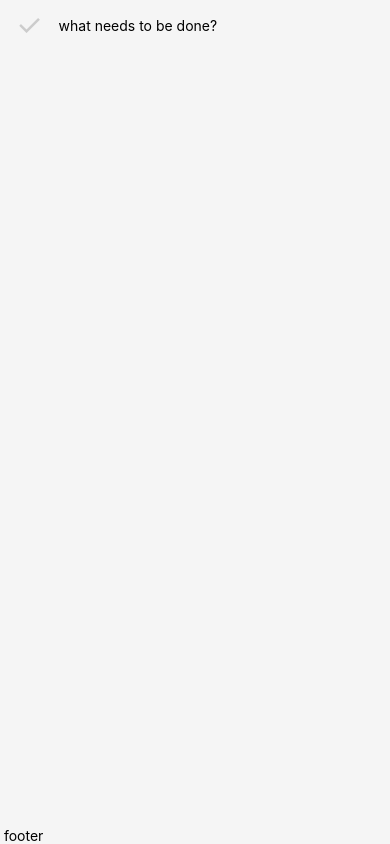
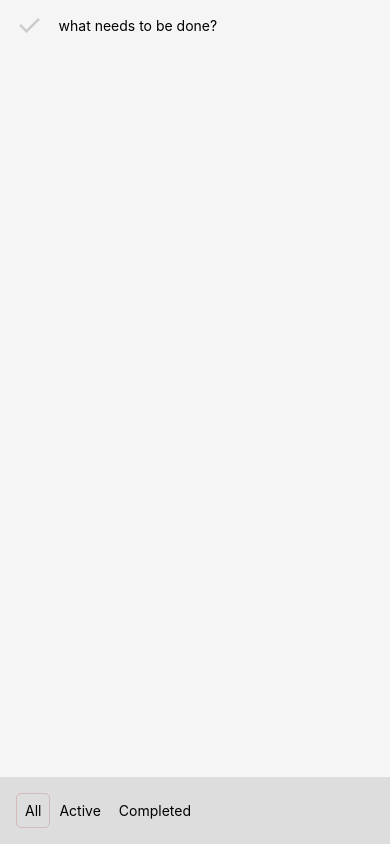
Before and after one commit to boovius/react-native-todo, a React Native app: screen / in a window 390 px wide. Built offline with nearby package versions, Linux system fonts and the light colour scheme.

Commit message:
add filter to footer all active complete

```diff
--- a/App.js
+++ b/App.js
@@ -18,11 +18,15 @@ export default class App extends Component {
     this.state = {
       value: "",
       items: [],
-      allComplete: false
+      allComplete: false,
+      filter: 'ALL'
     }
     this.handleAddItem = this.handleAddItem.bind(this)
+    this.handleDeleteTodo = this.handleDeleteTodo.bind(this)
     this.handleToggleComplete = this.handleToggleComplete.bind(this)
     this.handleToggleAllComplete = this.handleToggleAllComplete.bind(this)
+    this.handleFilter = this.handleFilter.bind(this)
+    this.filteredItems = this.filteredItems.bind(this)
   }
 
   handleToggleComplete(key, complete) {
@@ -45,18 +49,35 @@ export default class App extends Component {
     this.setState({items: newItems, allComplete: complete});
   }
 
+  handleDeleteTodo(key) {
+    const newItems = this.state.items.filter(item => key !== item.key)
+    this.setState({items: newItems})
+  }
+
   handleAddItem() {
     if (!this.state.value) return;
     const newItems = [
       ... this.state.items,
       {
         key: Date.now().toString(),
-        thing: Date.now(),
         text: this.state.value,
         complete: false
       }
     ]
     this.setState({items: newItems, value: ""})
+  }
+
+  handleFilter(filter) {
+    this.setState({filter})
+  }
+
+  filteredItems() {
+    if (this.state.filter === 'ALL') return this.state.items;
+    if (this.state.filter === 'COMPLETED') {
+      return this.state.items.filter(item => item.complete === true)
+    } else {
+      return this.state.items.filter(item => item.complete !== true)
+    }
   }
 
   render() {
@@ -73,18 +94,19 @@ export default class App extends Component {
             ItemSeparatorComponent={({highlighted}) => (
               <View style={[styles.separator, highlighted && {marginLeft: 0}]} />
             )}
-            data={this.state.items}
+            data={this.filteredItems()}
             renderItem={({ item }) =>
               <Row
                 onToggleComplete={()=>
                   this.handleToggleComplete(item.key, item.complete)
                 }
+                onDelete={()=>this.handleDeleteTodo(item.key)}
                 {...item}
               />
             }
           />
         </View>
-        <Footer />
+        <Footer filter={this.state.filter} filterTodos={this.handleFilter} />
       </View>
     );
   }
--- a/footer.js
+++ b/footer.js
@@ -1,5 +1,5 @@
 import React, { Component } from 'react';
-import { View, Text } from 'react-native';
+import { View, Text, TouchableOpacity, StyleSheet } from 'react-native';
 
 export default class Footer extends Component {
   constructor(props) {
@@ -9,10 +9,52 @@ export default class Footer extends Component {
   }
 
   render() {
+    const { filter, filterTodos } = this.props;
     return (
-      <View>
-        <Text> footer </Text>
+      <View style={styles.container}>
+        <View style={styles.filters}>
+          <TouchableOpacity
+            style={[styles.filter, filter === 'ALL' && styles.selected]}
+            onPress={()=>filterTodos('ALL')}
+          >
+            <Text>All</Text>
+          </TouchableOpacity>
+          <TouchableOpacity
+            style={[styles.filter, filter === 'ACTIVE' && styles.selected]}
+            onPress={()=>filterTodos('ACTIVE')}
+          >
+            <Text>Active</Text>
+          </TouchableOpacity>
+          <TouchableOpacity
+            style={[styles.filter, filter === 'COMPLETED' && styles.selected]}
+            onPress={()=>filterTodos('COMPLETED')}
+          >
+            <Text>Completed</Text>
+          </TouchableOpacity>
+        </View>
       </View>
     );
   }
 }
+
+const styles = StyleSheet.create({
+  container: {
+    flexDirection: 'row',
+    justifyContent: 'space-between',
+    backgroundColor: '#ddd',
+    alignItems: 'center',
+    padding: 16,
+  },
+  filters: {
+    flexDirection: 'row',
+  },
+  filter: {
+    padding: 8,
+    borderRadius: 5,
+    borderColor: 'transparent',
+    borderWidth: 1,
+  },
+  selected: {
+    borderColor: 'rgba(175, 47, 47, .2)'
+  }
+})
--- a/row.js
+++ b/row.js
@@ -1,16 +1,21 @@
 import React, { Component } from 'react';
-import { View, Text, StyleSheet, Switch } from 'react-native';
+import { View, Text, StyleSheet, Switch, TouchableOpacity } from 'react-native';
 
 export default class Row extends Component {
   render() {
-    const { complete, text, onToggleComplete } = this.props;
+    const { complete, text, onToggleComplete, onDelete } = this.props;
     return (
       <View style={styles.todoRow}>
         <Switch
           value={complete}
           onValueChange={onToggleComplete}
         />
-        <Text style={[styles.todoText, complete && styles.complete]}>{text}</Text>
+        <View style={styles.todoTextWrapper}>
+          <Text style={[styles.todoText, complete && styles.complete]}>{text}</Text>
+        </View>
+        <TouchableOpacity onPress={onDelete}>
+          <Text style={styles.destroy}>X</Text>
+        </TouchableOpacity>
       </View>
     );
   }
@@ -20,13 +25,23 @@ const styles = StyleSheet.create({
   todoRow: {
     flexDirection: 'row',
     paddingLeft: 16,
+    alignItems: 'center',
+    justifyContent: 'space-between',
+  },
+  todoTextWrapper: {
+    flex: 1,
+    paddingLeft: 16,
   },
   todoText: {
     color: '#b3b3b3',
     fontSize: 24,
-    paddingLeft: 16,
   },
   complete: {
     textDecorationLine: 'line-through'
+  },
+  destroy: {
+    color: '#cc9e9e',
+    marginRight: 16,
+    fontSize: 24,
   }
 })
```
